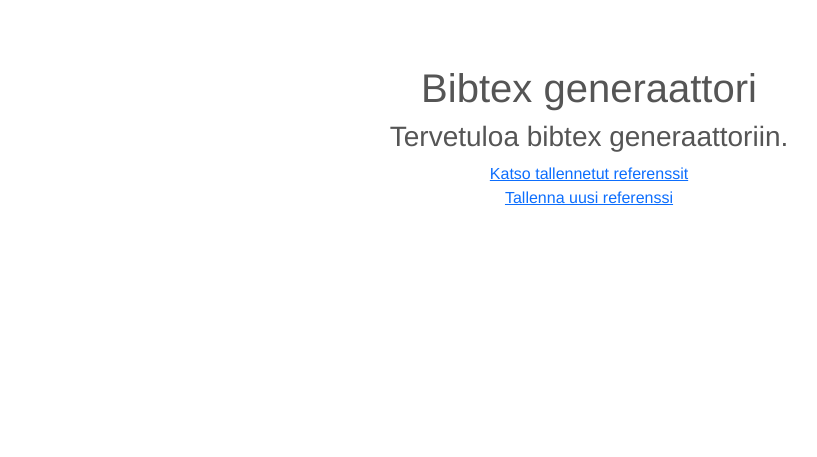
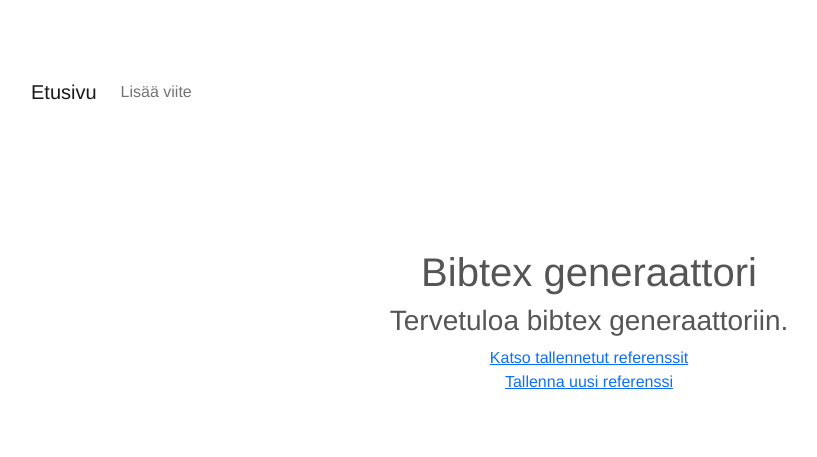
Before and after one commit to immone/bibtex-generaattori, a Flask app: page / in a window 1280 px wide. Shown: the top 457 px of the page, without its empty margins (51-868 px from the left). Run offline with Flask 3, Linux system fonts and the light colour scheme; parts of the project's set-up code (start-up, migrations or seed data) failed here and were passed over.

Commit message:
navbar added

```diff
--- a/src/templates/layout.html
+++ b/src/templates/layout.html
@@ -8,6 +8,16 @@
 </head>
 <body>
   <div class="container">
+    <nav class="navbar navbar-expand-sm navbar-light">
+        <a class="navbar-brand" href="/">Etusivu</a>
+        <ul class="navbar-nav">
+          <li class="nav-item">
+            <a class="nav-link" href="/edit">Lisää viite</a>
+          </li>
+        </ul>
+    </nav>
+  </div>
+  <div class="container">
     {% block content %}
     {% endblock %}
   </div>
```
